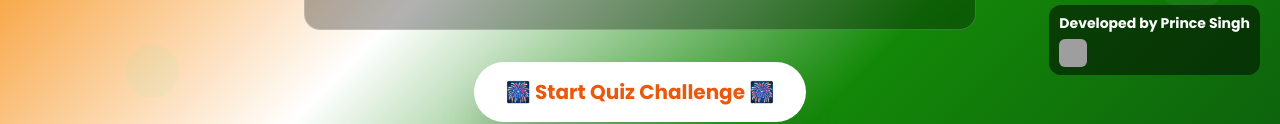
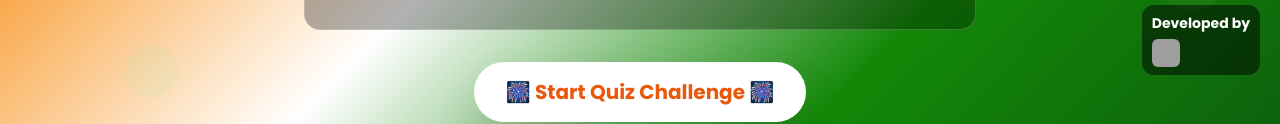
Before and after one commit to princeusa8647/independenceday2025, a plain HTML site: page index.html in a window 1280 px wide. Shown: the part 705-829 px from the top of the page. Drawn offline with nearby package versions, Linux system fonts and the light colour scheme; grey boxes are pictures that could not be loaded.

Commit message:
Update index.html

```diff
--- a/index.html
+++ b/index.html
@@ -591,7 +591,7 @@ ACI Computer Institute का संकल्प है "Empowering Digital Indi
 
         <!-- Floating Developed by + Instagram -->
 <div class="floating-credit">
-    <p>Developed by Prince Singh</p>
+    <p>Developed by</p>
     <a href="https://instagram.com/priince_.singh" target="_blank" class="insta-icon">
         <img src="https://upload.wikimedia.org/wikipedia/commons/a/a5/Instagram_icon.png" alt="Instagram" />
     </a>
```
